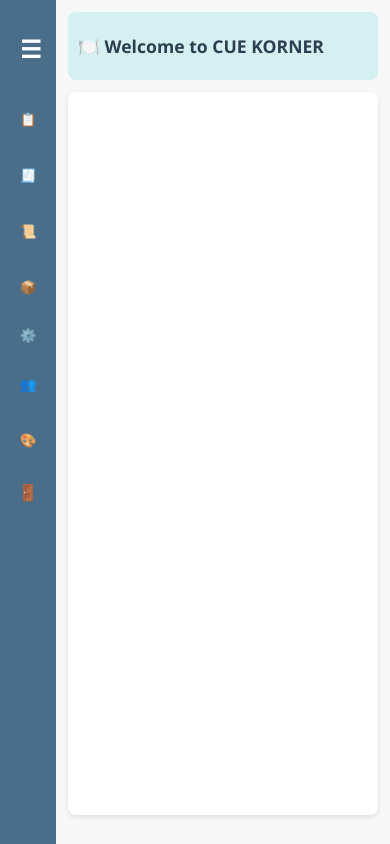
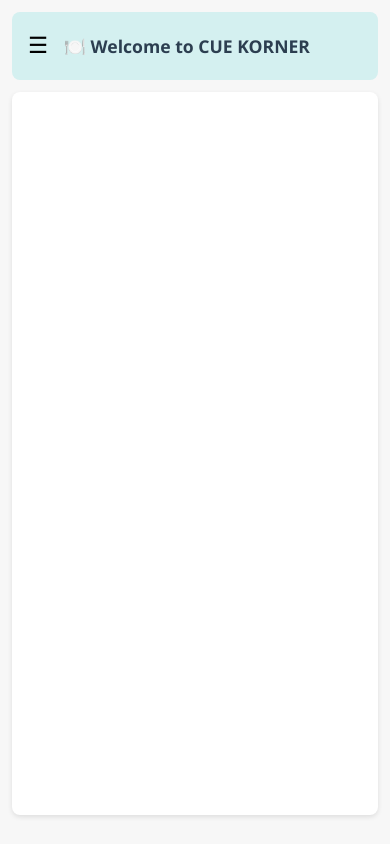
Before and after one commit to jubianiket/restaurant-KASPA, a Flask app: page /pos in a window 390 px wide. Run offline with Flask 3, Linux system fonts and the light colour scheme; the visitor is signed in with stand-in values (Sample User, id 1); data that the repository does not hold is empty.

Commit message:
Implement mobile-friendly off-canvas sidebar with responsive toggle
Co-authored-by: jubi.aniket <jubi.aniket@gmail.com>

```diff
--- a/static/css/web_pos.css
+++ b/static/css/web_pos.css
@@ -99,6 +99,16 @@ body {
     color: #2C3E50;
     padding: 10px;
     border-radius: 8px;
+    display: flex;
+    align-items: center;
+    gap: 10px;
+}
+.header .mobile-toggle {
+    display: none;
+    background: transparent;
+    border: none;
+    font-size: 1.4rem;
+    cursor: pointer;
 }
 
 .card {
@@ -125,23 +135,33 @@ body {
     }
 }
 @media (orientation: portrait), (max-aspect-ratio: 9/16) {
+    /* Off-canvas mobile sidebar */
+    .header .mobile-toggle { display: inline-block; }
     .sidebar {
-        width: 56px;
+        transform: translateX(-100%);
+        width: 260px;
+        max-width: 80vw;
+        height: 100dvh;
+        padding-top: 16px;
+        transition: transform 0.3s ease-out;
     }
-    .main {
-        margin-left: 56px;
-        padding: 12px;
+    .sidebar.open { transform: translateX(0); }
+    .main { margin-left: 0; padding: 12px; }
+    .sidebar-backdrop {
+        position: fixed;
+        inset: 0;
+        background: rgba(0,0,0,0.4);
+        opacity: 0;
+        pointer-events: none;
+        transition: opacity 0.2s ease-in-out;
     }
-    .header h1 {
-        font-size: 1.1rem;
+    .sidebar-backdrop.visible {
+        opacity: 1;
+        pointer-events: auto;
     }
-    .card {
-        padding: 12px;
-        margin-top: 12px;
-    }
-    #contentFrame {
-        height: calc(100dvh - 160px);
-    }
+    .header h1 { font-size: 1.1rem; }
+    .card { padding: 12px; margin-top: 12px; }
+    #contentFrame { height: calc(100dvh - 160px); }
 }
 /* Hide clock and summary when collapsed */
 .sidebar.collapsed #clock,
--- a/static/js/web_pos.js
+++ b/static/js/web_pos.js
@@ -30,10 +30,12 @@ function toggleTheme() {
     document.body.classList.toggle("dark-mode");
 }
 
-// Sidebar collapse/expand functionality
+// Sidebar elements
 const sidebar = document.getElementById("sidebar");
 const main = document.getElementById("mainContent");
 const toggleBtn = document.getElementById("sidebarToggle");
+const mobileToggleBtn = document.getElementById("mobileSidebarToggle");
+const sidebarBackdrop = document.getElementById("sidebarBackdrop");
 
 function setSidebarCollapsed(collapsed) {
     if (collapsed) {
@@ -47,28 +49,72 @@ function setSidebarCollapsed(collapsed) {
     }
 }
 
+function isMobilePortrait() {
+    return window.matchMedia("(orientation: portrait), (max-aspect-ratio: 9/16)").matches;
+}
+
+function openMobileSidebar() {
+    sidebar.classList.add("open");
+    sidebarBackdrop.classList.add("visible");
+    document.body.style.overflow = "hidden";
+}
+
+function closeMobileSidebar() {
+    sidebar.classList.remove("open");
+    sidebarBackdrop.classList.remove("visible");
+    document.body.style.overflow = "";
+}
+
+// Desktop sidebar collapse toggle
 toggleBtn.addEventListener("click", () => {
+    if (isMobilePortrait()) {
+        // In mobile, use off-canvas open instead of collapse mode
+        openMobileSidebar();
+        return;
+    }
     const collapsed = sidebar.classList.contains("collapsed");
     setSidebarCollapsed(!collapsed);
 });
 
-function shouldAutoCollapse() {
-    return window.matchMedia("(max-width: 700px), (max-aspect-ratio: 9/16)").matches;
+// Mobile hamburger toggle
+mobileToggleBtn.addEventListener("click", () => {
+    if (sidebar.classList.contains("open")) {
+        closeMobileSidebar();
+    } else {
+        openMobileSidebar();
     }
+});
 
-// Apply saved sidebar state on load
+// Tap backdrop to close
+sidebarBackdrop.addEventListener("click", () => closeMobileSidebar());
+
+// Apply saved sidebar state on load (desktop only)
 window.addEventListener("DOMContentLoaded", () => {
     const stored = localStorage.getItem("sidebarCollapsed");
+    if (!isMobilePortrait()) {
         if (stored === null) {
-        setSidebarCollapsed(shouldAutoCollapse());
+            setSidebarCollapsed(false);
         } else {
             setSidebarCollapsed(stored === "1");
         }
+    } else {
+        // Ensure closed by default on mobile
+        closeMobileSidebar();
+    }
 });
 
+// On resize, switch behavior appropriately
 window.addEventListener("resize", () => {
-    if (localStorage.getItem("sidebarCollapsed") === null) {
-        setSidebarCollapsed(shouldAutoCollapse());
+    if (isMobilePortrait()) {
+        closeMobileSidebar();
+        // Remove desktop collapsed markers to avoid weird state when switching back
+        sidebar.classList.remove("collapsed");
+        main.classList.remove("sidebar-collapsed");
+    } else {
+        sidebarBackdrop.classList.remove("visible");
+        sidebar.classList.remove("open");
+        const stored = localStorage.getItem("sidebarCollapsed");
+        setSidebarCollapsed(stored === "1");
     }
 });
 
--- a/templates/html/web_pos.html
+++ b/templates/html/web_pos.html
@@ -26,6 +26,7 @@
 
     <div class="main" id="mainContent">
         <div class="header">
+            <button id="mobileSidebarToggle" class="mobile-toggle" aria-label="Open menu">☰</button>
             <h1>🍽️ Welcome to <span id="welcomeRestaurant">Restaurant</span></h1>
         </div>
 
@@ -34,6 +35,8 @@
         </div>
     </div>
 
+    <div id="sidebarBackdrop" class="sidebar-backdrop"></div>
+
     <script src="{{ url_for('static', filename='js/web_pos.js') }}"></script>
 </body>
 </html>
```
Lines whose indentation alone changed are shown as unchanged.
